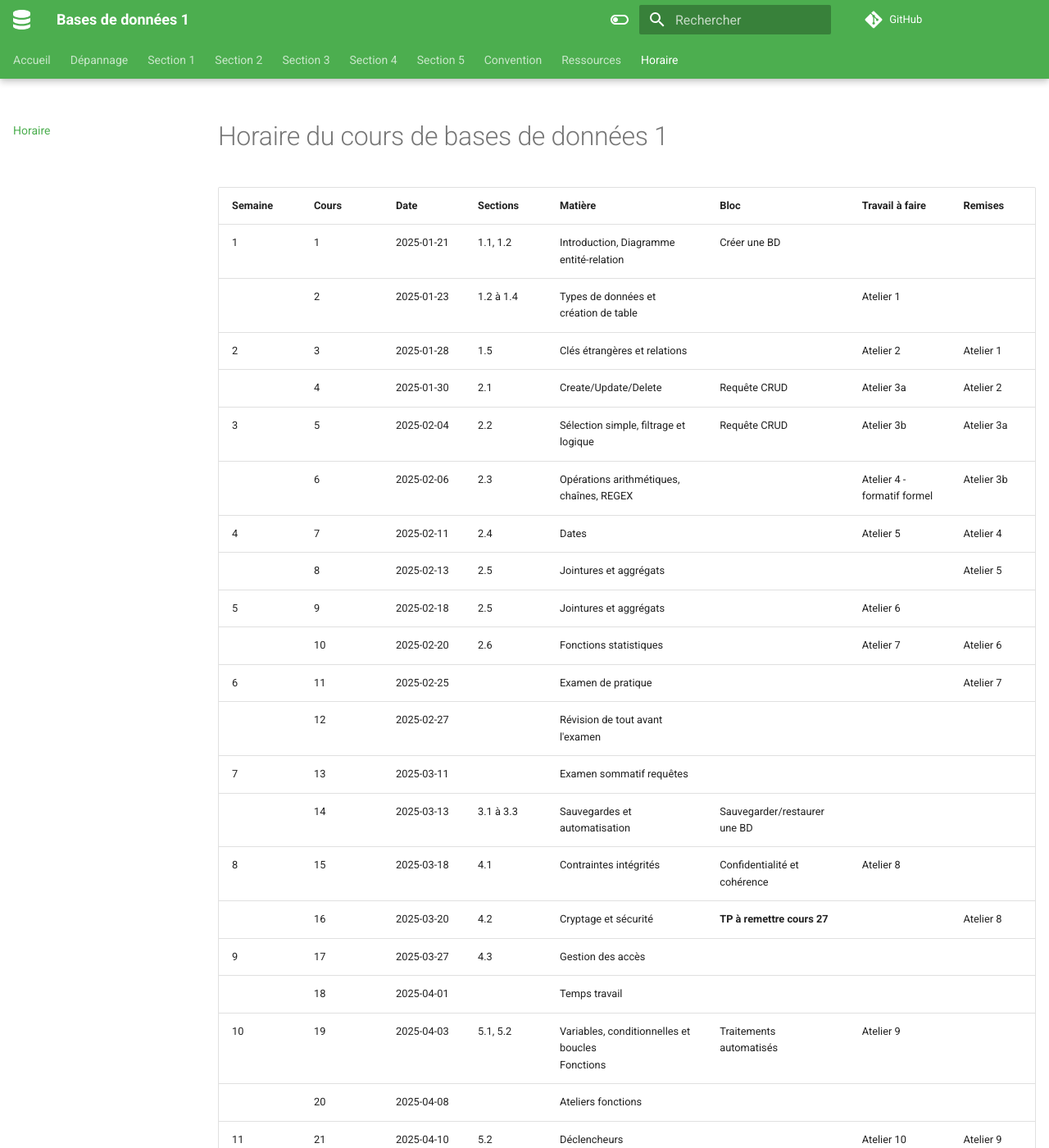
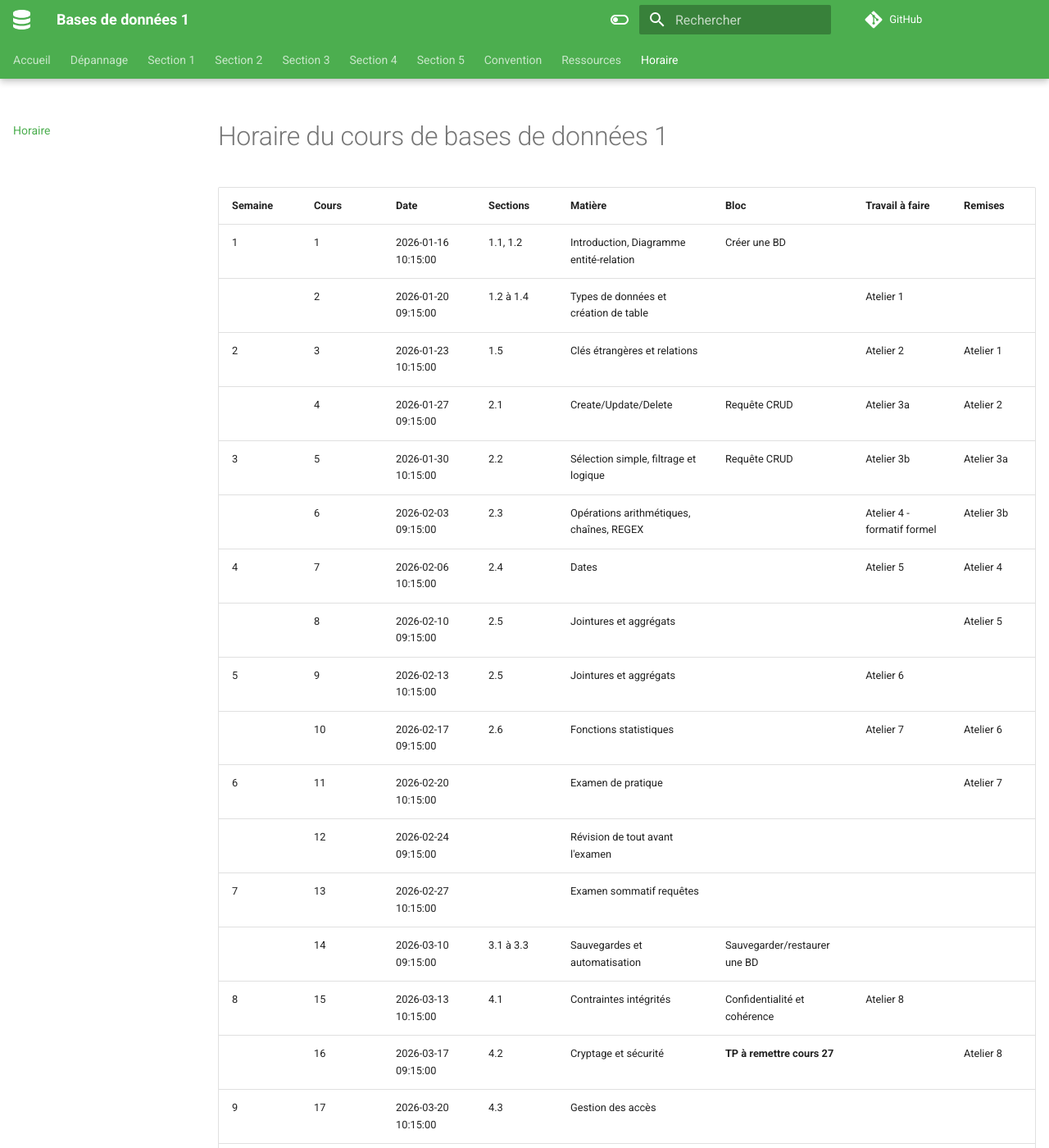
Before and after one commit to cegepvictoetienne/bd1, an MkDocs documentation site: the page built from docs/horaire.md, in a window 1280 px wide and 1400 px high. Shown: the whole window at 82% size. Built offline with MkDocs 1.6.1 and Material for MkDocs 9.7.7, drawn with Linux system fonts in a browser that asks for light colours; comment, search, counter and statistics services are not loaded; some of the changed text lies outside the part shown.

```diff
--- a/docs/horaire.md
+++ b/docs/horaire.md
@@ -1,33 +1,33 @@
 # Horaire du cours de bases de données 1
  Semaine| Cours | Date | Sections | Matière | Bloc | Travail à faire | Remises
 --|--|--|--|--|--|--|--
-1|1|2025-01-21| 1.1, 1.2 | Introduction, Diagramme entité-relation | Créer une BD | |
- |2|2025-01-23| 1.2 à 1.4 | Types de données et création de table | | Atelier 1 |
-2|3|2025-01-28|1.5| Clés étrangères et relations | | Atelier 2 | Atelier 1
- |4|2025-01-30|2.1| Create/Update/Delete | Requête CRUD | Atelier 3a| Atelier 2
-3|5|2025-02-04|2.2| Sélection simple, filtrage et logique | Requête CRUD | Atelier 3b| Atelier 3a
- |6|2025-02-06|2.3| Opérations arithmétiques, chaînes, REGEX | | Atelier 4 - formatif formel | Atelier 3b
-4|7|2025-02-11|2.4| Dates | | Atelier 5 | Atelier 4
- |8|2025-02-13|2.5| Jointures et aggrégats | | | Atelier 5
-5|9|2025-02-18|2.5| Jointures et aggrégats | | Atelier 6 |
- |10|2025-02-20|2.6| Fonctions statistiques | | Atelier 7 | Atelier 6
-6|11|2025-02-25| | Examen de pratique | | | Atelier 7
- |12|2025-02-27| | Révision de tout avant l'examen | | |
-7|13|2025-03-11| |Examen sommatif requêtes | | |
- |14|2025-03-13| 3.1 à 3.3 | Sauvegardes et automatisation | Sauvegarder/restaurer une BD | |
-8|15|2025-03-18|4.1| Contraintes intégrités | Confidentialité et cohérence | Atelier 8 |
- |16|2025-03-20|4.2| Cryptage et sécurité | **TP à remettre cours 27** | | Atelier 8
-9|17|2025-03-27|4.3| Gestion des accès | | |
- |18|2025-04-01| | Temps travail | | |
-10|19|2025-04-03| 5.1, 5.2 | Variables, conditionnelles et boucles <br/>Fonctions | Traitements automatisés | Atelier 9|
- |20|2025-04-08| | Ateliers fonctions | | |
-11|21|2025-04-10|5.2| Déclencheurs | | Atelier 10 | Atelier 9
- |22|2025-04-15| | Atelier déclencheurs | | |
-12|23|2025-04-17|5.3| Procedure, transactions et gestion d'erreurs | | | Atelier 10
- |24|2025-04-22|5.3| Ateliers procédures | | Atelier 11 |
-13|25|2025-04-29| | Ateliers procédures | | |
- |26|2025-05-01| | Ateliers procédures | | |
-14|27|2025-05-06| | Révision | | | Atelier 11<br/>**TP à remettre**
- |28|2025-05-08| | Pratique d'examen | | |
-15|29|2025-05-13| | Retour sur la pratique d'examen | | |
- |30|2025-05-15| | **Examen final** | | |
+1|1|2026-01-16 10:15:00| 1.1, 1.2 | Introduction, Diagramme entité-relation | Créer une BD | |
+ |2|2026-01-20 09:15:00| 1.2 à 1.4 | Types de données et création de table | | Atelier 1 |
+2|3|2026-01-23 10:15:00|1.5| Clés étrangères et relations | | Atelier 2 | Atelier 1
+ |4|2026-01-27 09:15:00|2.1| Create/Update/Delete | Requête CRUD | Atelier 3a| Atelier 2
+3|5|2026-01-30 10:15:00|2.2| Sélection simple, filtrage et logique | Requête CRUD | Atelier 3b| Atelier 3a
+ |6|2026-02-03 09:15:00|2.3| Opérations arithmétiques, chaînes, REGEX | | Atelier 4 - formatif formel | Atelier 3b
+4|7|2026-02-06 10:15:00|2.4| Dates | | Atelier 5 | Atelier 4
+ |8|2026-02-10 09:15:00|2.5| Jointures et aggrégats | | | Atelier 5
+5|9|2026-02-13 10:15:00|2.5| Jointures et aggrégats | | Atelier 6 |
+ |10|2026-02-17 09:15:00|2.6| Fonctions statistiques | | Atelier 7 | Atelier 6
+6|11|2026-02-20 10:15:00| | Examen de pratique | | | Atelier 7
+ |12|2026-02-24 09:15:00| | Révision de tout avant l'examen | | |
+7|13|2026-02-27 10:15:00| |Examen sommatif requêtes | | |
+ |14|2026-03-10 09:15:00| 3.1 à 3.3 | Sauvegardes et automatisation | Sauvegarder/restaurer une BD | |
+8|15|2026-03-13 10:15:00|4.1| Contraintes intégrités | Confidentialité et cohérence | Atelier 8 |
+ |16|2026-03-17 09:15:00|4.2| Cryptage et sécurité | **TP à remettre cours 27** | | Atelier 8
+9|17|2026-03-20 10:15:00|4.3| Gestion des accès | | |
+ |18|2026-03-27 09:15:00| | Temps travail | | |
+10|19|2026-03-31 09:15:00| 5.1, 5.2 | Variables, conditionnelles et boucles <br/>Fonctions | Traitements automatisés | Atelier 9|
+ |20|2026-04-07 09:15:00| | Ateliers fonctions | | |
+11|21|2026-04-10 10:15:00|5.2| Déclencheurs | | Atelier 10 | Atelier 9
+ |22|2026-04-14 09:15:00| | Atelier déclencheurs | | |
+12|23|2026-04-17 10:15:00|5.3| Procedure, transactions et gestion d'erreurs | | | Atelier 10
+ |24|2026-04-21 09:15:00|5.3| Ateliers procédures | | Atelier 11 |
+13|25|2026-04-23 10:15:00| | Ateliers procédures | | |
+ |26|2026-04-28 10:15:00| | Ateliers procédures | | |
+14|27|2026-05-05 09:15:00| | Révision | | | Atelier 11<br/>**TP à remettre**
+ |28|2026-05-08 10:15:00| | Pratique d'examen | | |
+15|29|2026-05-12 09:15:00| | Retour sur la pratique d'examen | | |
+ |30|2026-05-15 10:15:00| | **Examen final** | | |
```
Also changed, not shown: docs/index.md (+1 -1 lines), 2 other files.
